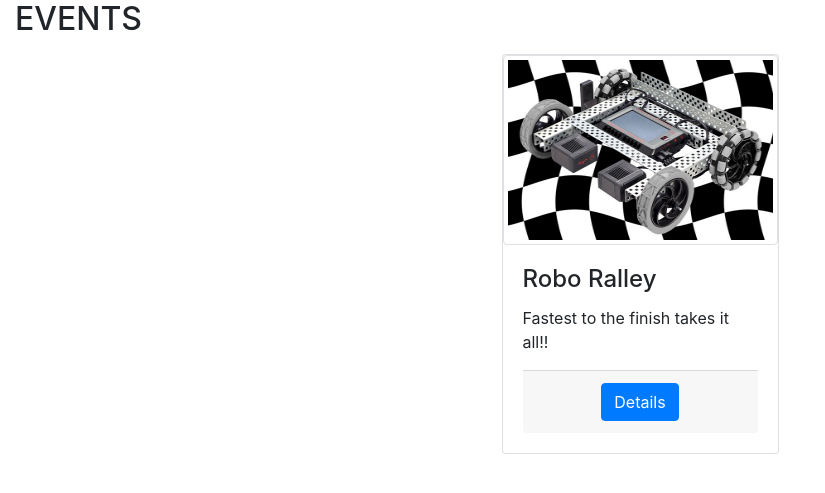
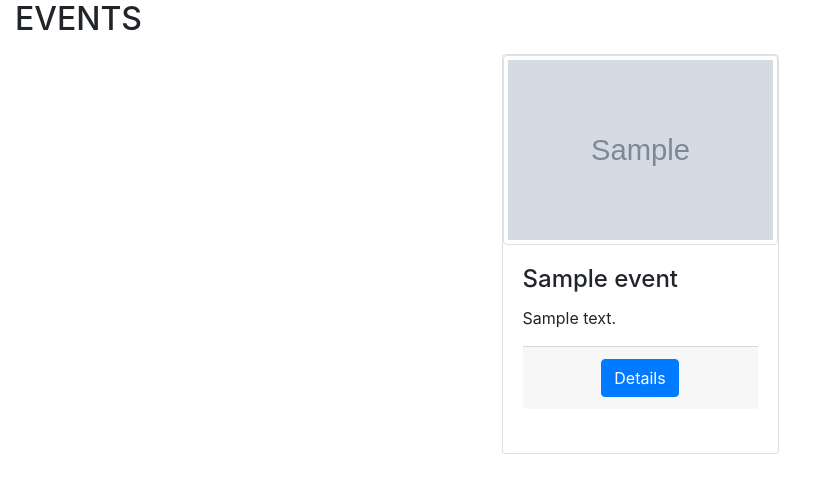
Before and after one commit to AkhileshNegi/Fest-Site, a PHP site: page /events.php in a window 1280 px wide. Shown: the part 56-549 px from the top of the page, without its empty margins (0-825 px from the left). Run offline with PHP 8.4, Linux system fonts and the light colour scheme; tables that the repository leaves empty or names only in its code hold one stand-in row (values such as "Sample post"); grey boxes marked "Sample" are stand-in pictures.

Commit message:
dynamically loading event images

```diff
--- a/events.php
+++ b/events.php
@@ -33,13 +33,14 @@ $result = $conn->query($sql);
 		<div class="row d-flex justify-content-center">
 			<?php
 			if ($result->num_rows > 0) {
-				while($ads = $result->fetch_assoc()) { ?>
+				while($event = $result->fetch_assoc()) {
+					?>
 			<div class="col-sm-3 p-1 m-1">
 				<div class="card" style="height:400px" >
-					<img class="img-thumbnail" style="height:190px" src="Robo.jpg" alt="Card image">
+					<img class="img-thumbnail" style="height:190px" <?php echo 'src="'.$event['photo'].'"'; ?> alt="Card image">
 					<div class="card-body">
-						<h4 class="card-title">Robo Ralley</h4>
-						<p class="card-text">Fastest to the finish takes it all!!</p>
+						<h4 class="card-title"><?php echo $event['event_name']; ?></h4>
+						<p class="card-text"><?php echo $event['about']; ?></p>
 						<div class="card-footer d-flex justify-content-center">
 							<a href="#" class="btn btn-primary">Details</a>
 						</div>
```
